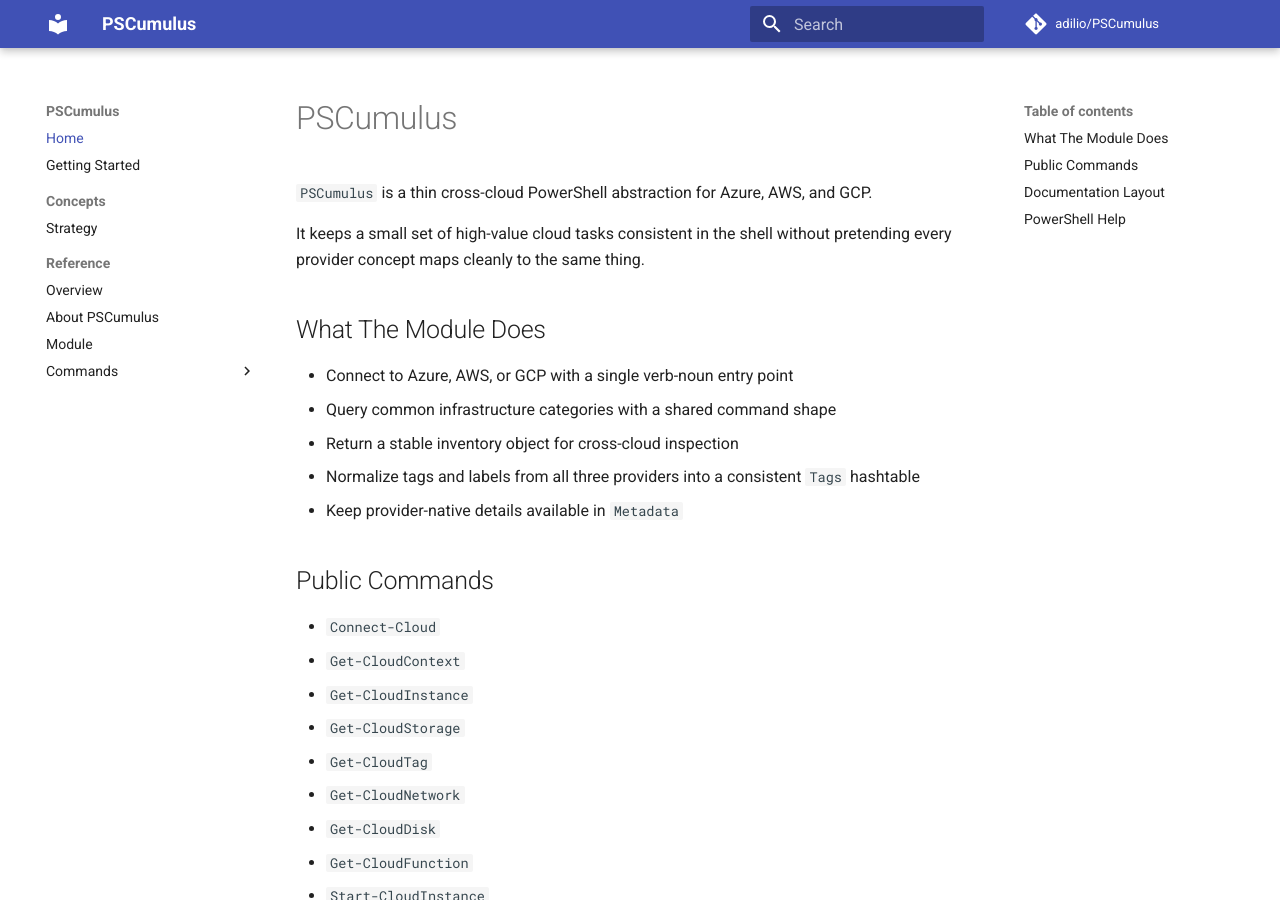
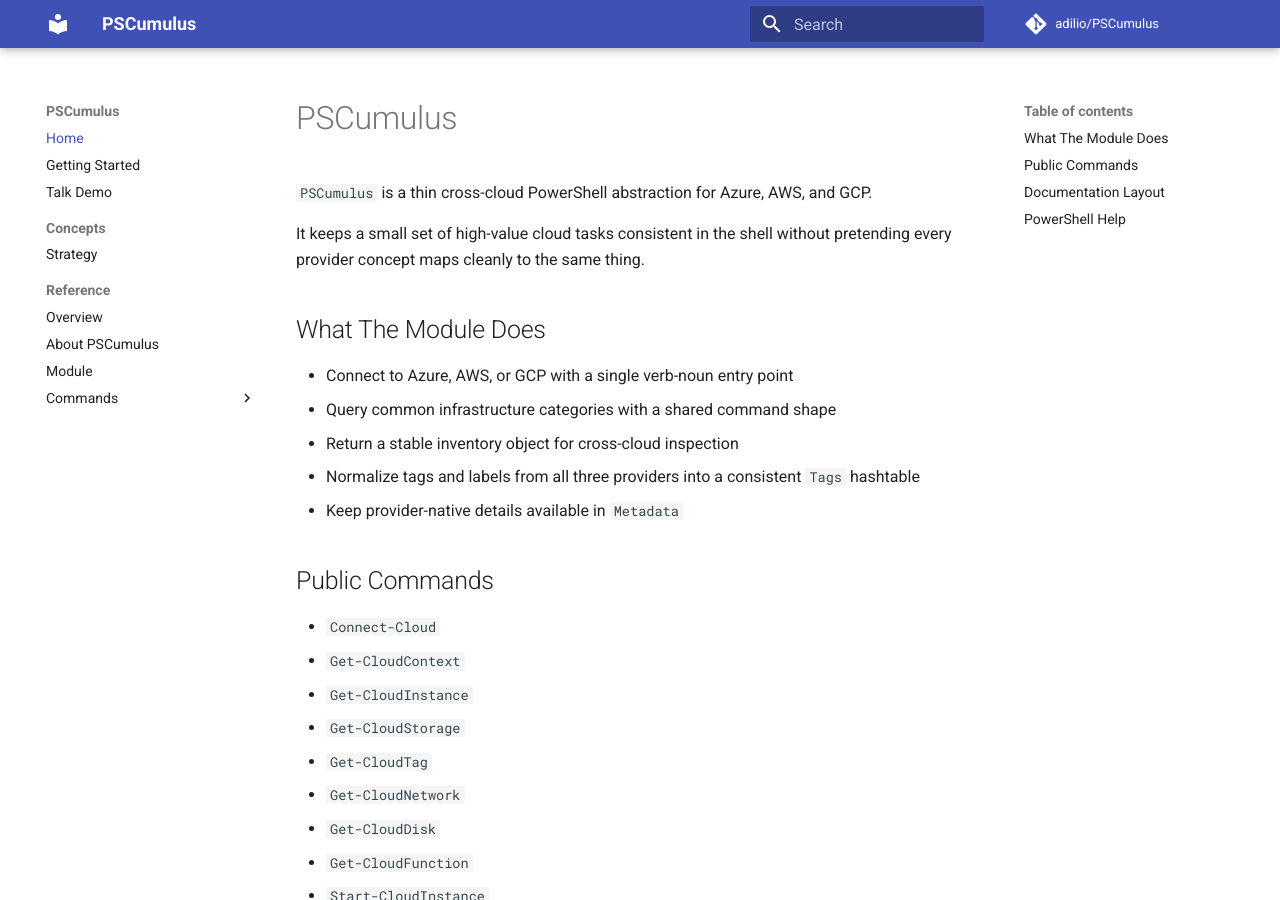
Before and after one commit to adilio/PSCumulus, an MkDocs documentation site: the page built from docs/index.md, in a window 1280 px wide and 900 px high. Built offline with MkDocs 1.6.1 and Material for MkDocs 9.7.7, drawn with Linux system fonts in a browser that asks for light colours; comment, search, counter and statistics services are not loaded.

Commit message:
Add Talk Demo to docs site nav for copyable code blocks

```diff
--- a/mkdocs.yml
+++ b/mkdocs.yml
@@ -28,6 +28,7 @@
 nav:
   - Home: index.md
   - Getting Started: getting-started.md
+  - Talk Demo: talk-demo.md
   - Concepts:
       - Strategy: concepts/strategy.md
   - Reference:
```
